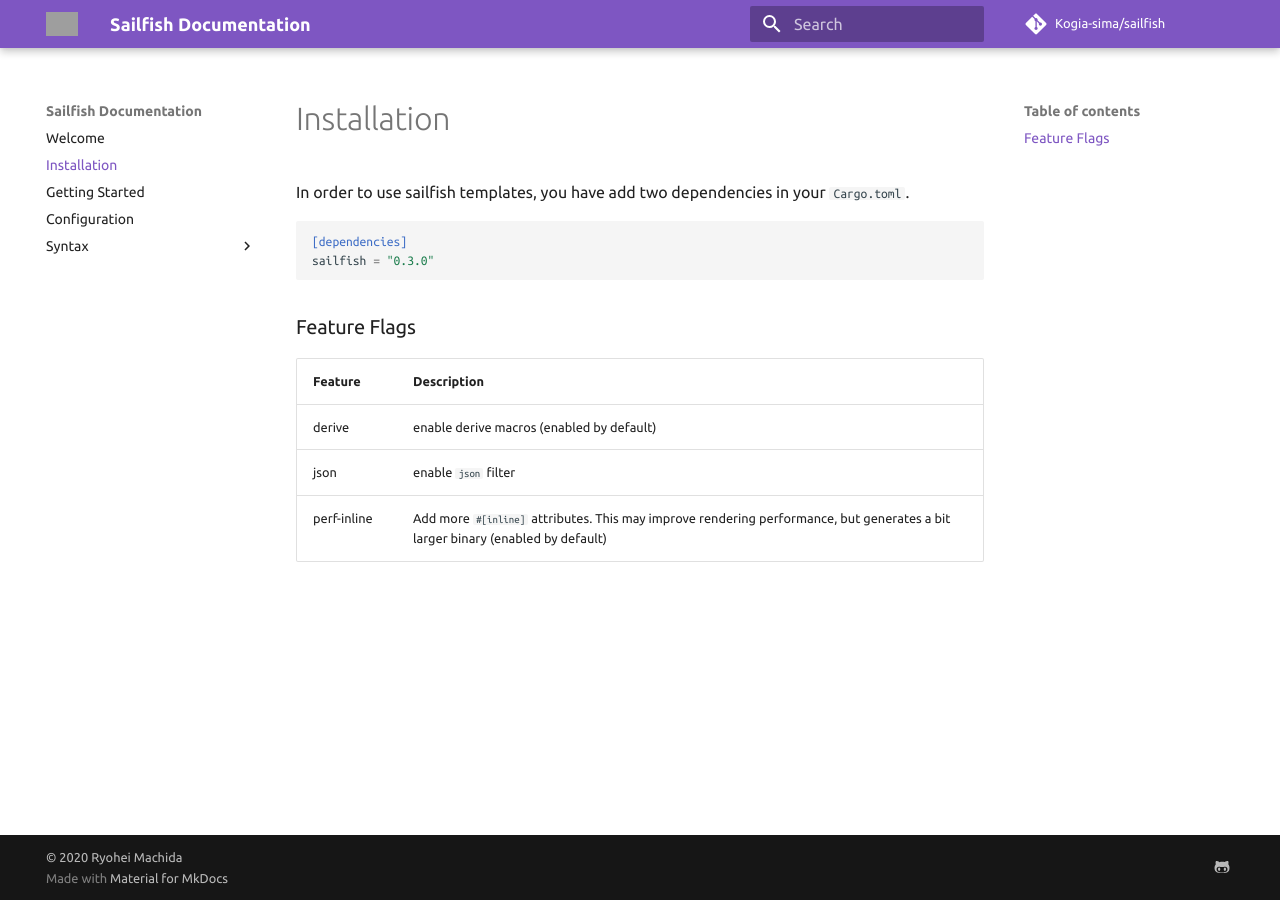
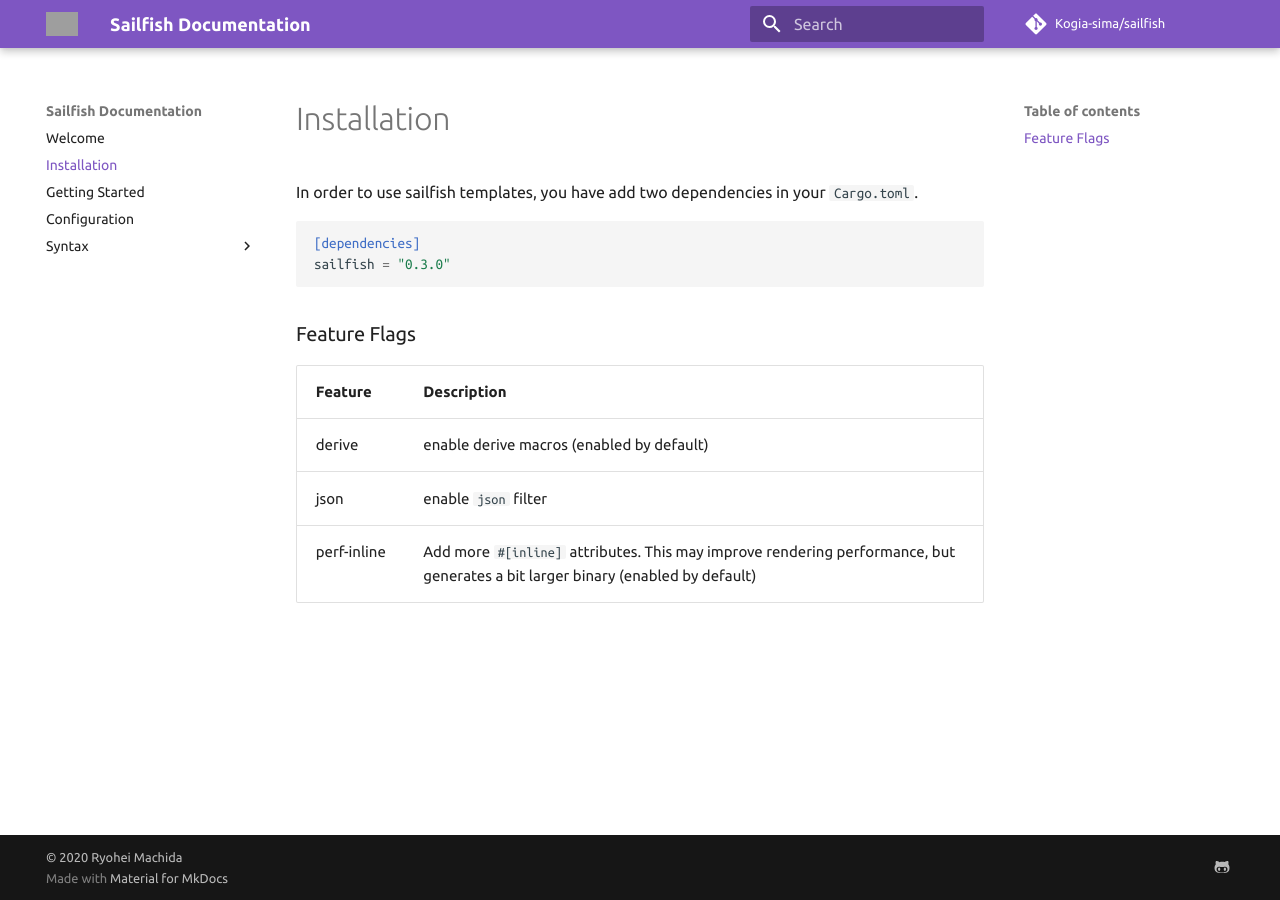
Before and after one commit to rust-sailfish/sailfish, an MkDocs documentation site: the page built from docs/en/docs/installation.md, in a window 1280 px wide. Built offline with MkDocs 1.6.1 and Material for MkDocs 9.7.7, drawn with Linux system fonts in a browser that asks for light colours; comment, search, counter and statistics services are not loaded; grey boxes are pictures that could not be loaded.

Commit message:
doc: Fix CSS configuration

```diff
--- a/docs/en/mkdocs.yml
+++ b/docs/en/mkdocs.yml
@@ -32,8 +32,8 @@
   - footnotes
 
 # Customization
-# extra_css:
-#   - 'assets/css/custom.css'
+extra_css:
+  - 'assets/css/custom.css'
 
 extra:
   social:
```
